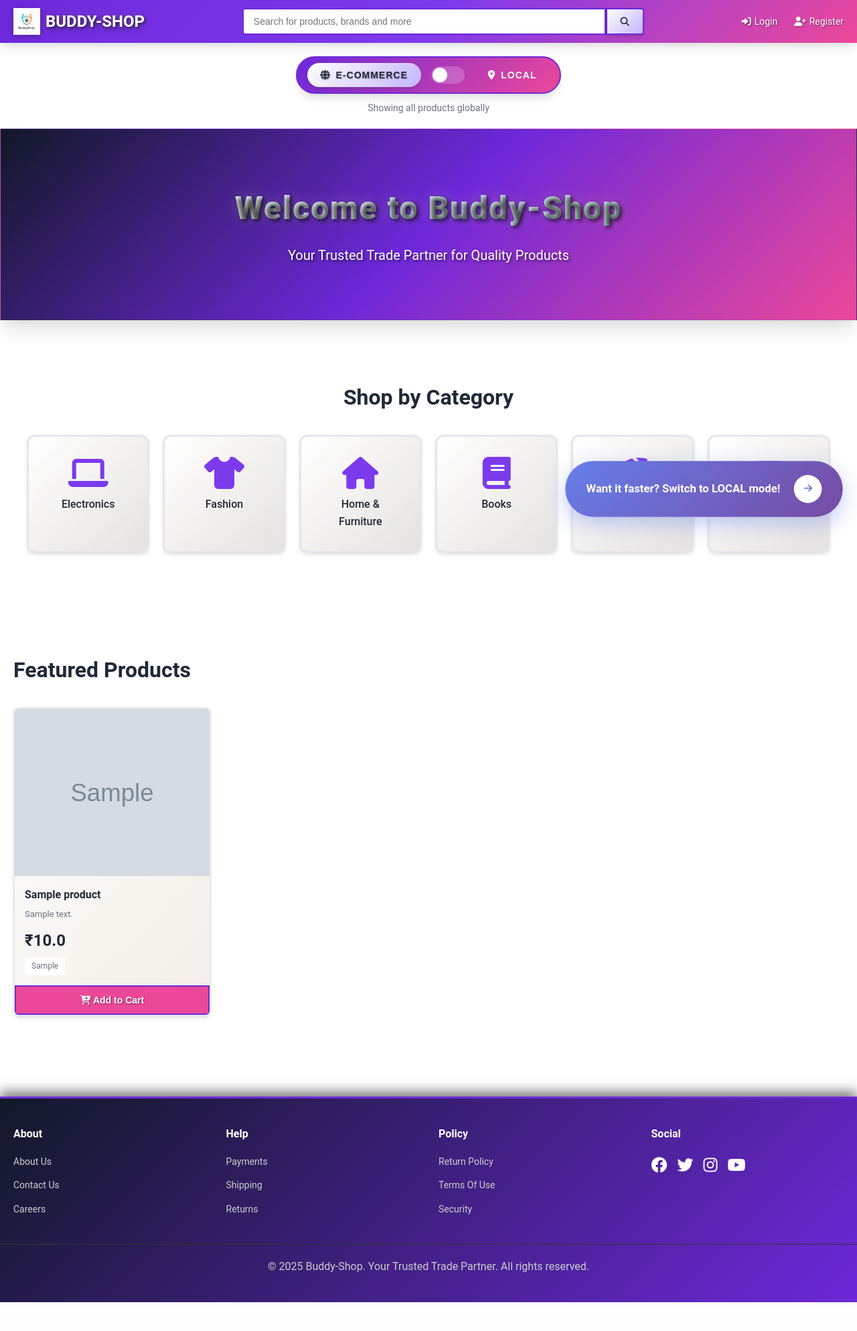
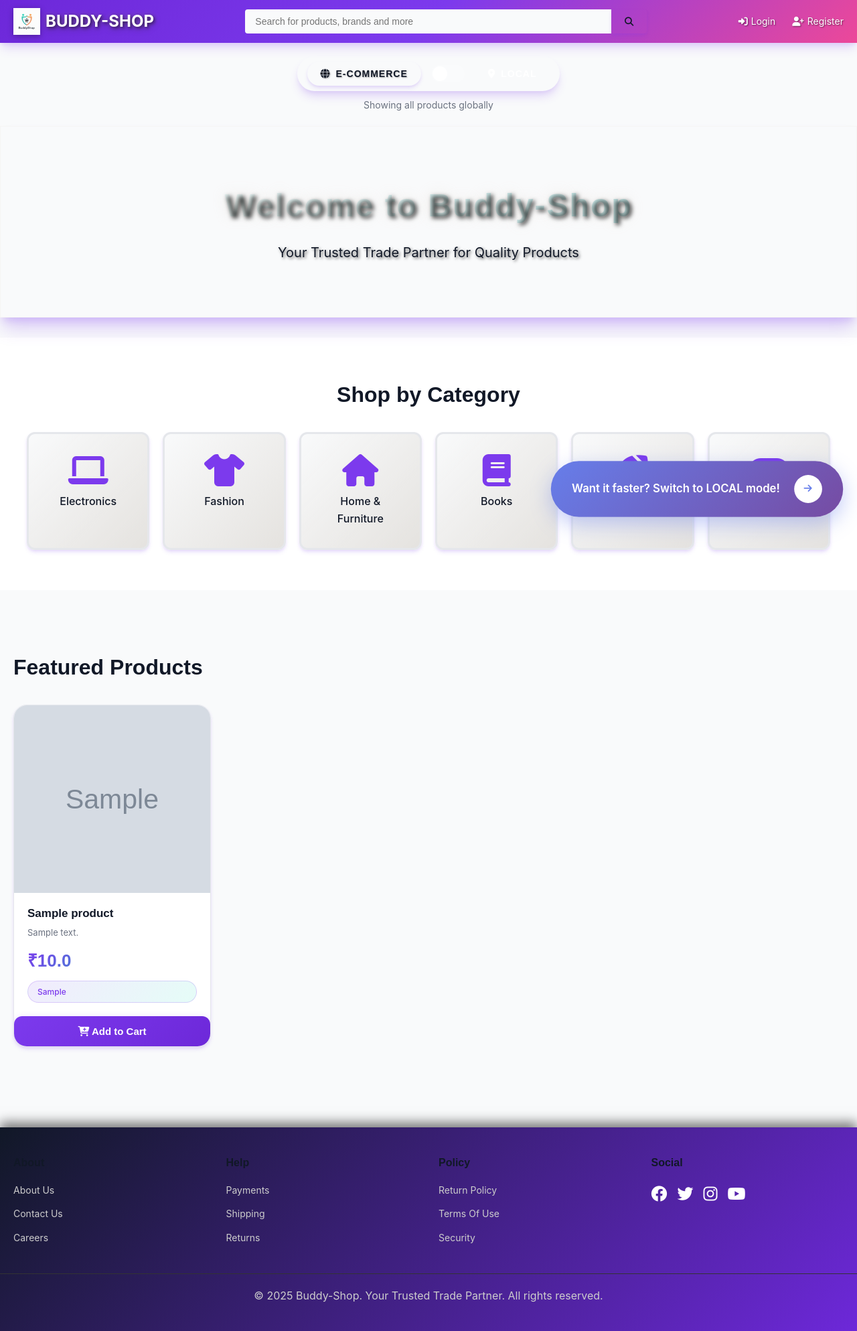
Before and after one commit to Um-esh/test, a Flask app: page /home in a window 1280 px wide. Shown: the whole page at 67% size. Before the commit the page ends 1944 px from the top, so only its background shows below. Run offline with Flask 3, Linux system fonts and the light colour scheme; tables that the repository leaves empty hold one stand-in row (values such as "Sample post"); grey boxes marked "Sample" are stand-in pictures; some libraries are stand-ins or nearby versions.

Commit message:
Update styling and add cart quantity management functionality
Adds API endpoints for updating and removing cart items, implements cart quantity control in the frontend, and refactors CSS to align with a modern Gen Z aesthetic, including updated fonts, colors, and shadows. Also updates product seeding with image URLs.

Replit-Commit-Author: Agent
Replit-Commit-Session-Id: 95821749-c8ec-4cc0-b857-e2ad16bd5a48
Replit-Commit-Checkpoint-Type: intermediate_checkpoint
Replit-Commit-Event-Id: 9c077be7-8ae0-474e-939e-d02684ef8418
Replit-Commit-Screenshot-Url: https://storage.googleapis.com/screenshot-production-us-central1/10202a91-74f8-4fd1-a383-b371c8ea4ff9/95821749-c8ec-4cc0-b857-e2ad16bd5a48/iexcHrR

```diff
--- a/FlipkartClone/app.py
+++ b/FlipkartClone/app.py
@@ -632,6 +632,29 @@ def check_cart(product_id):
     else:
         return jsonify({'in_cart': False})
 
+@app.route('/cart/update', methods=['POST'])
+def update_cart():
+    user = get_current_user()
+
+    if not user:
+        return jsonify({'success': False, 'message': 'Unauthorized'}), 401
+
+    data = request.json
+    product_id = data.get('product_id')
+    quantity = data.get('quantity', 1)
+
+    if quantity < 1:
+        return jsonify({'success': False, 'message': 'Quantity must be at least 1'})
+
+    cart_item = Cart.query.filter_by(user_id=user['user_id'], product_id=product_id).first()
+
+    if cart_item:
+        cart_item.quantity = quantity
+        db.session.commit()
+        return jsonify({'success': True, 'message': 'Cart updated!', 'quantity': quantity})
+    else:
+        return jsonify({'success': False, 'message': 'Item not in cart'})
+
 @app.route('/cart/remove/<int:cart_id>', methods=['POST'])
 def remove_from_cart(cart_id):
     user = get_current_user()
@@ -645,6 +668,21 @@ def remove_from_cart(cart_id):
         db.session.commit()
 
     return jsonify({'success': True, 'message': 'Removed from cart'})
+
+@app.route('/cart/remove-by-product/<product_id>', methods=['POST'])
+def remove_by_product(product_id):
+    user = get_current_user()
+
+    if not user:
+        return jsonify({'success': False, 'message': 'Unauthorized'}), 401
+
+    cart_item = Cart.query.filter_by(user_id=user['user_id'], product_id=product_id).first()
+    if cart_item:
+        db.session.delete(cart_item)
+        db.session.commit()
+        return jsonify({'success': True, 'message': 'Removed from cart'})
+
+    return jsonify({'success': False, 'message': 'Item not found'})
 
 @app.route('/checkout', methods=['GET', 'POST'])
 def checkout():
--- a/FlipkartClone/static/css/style.css
+++ b/FlipkartClone/static/css/style.css
@@ -4,42 +4,42 @@
     box-sizing: border-box;
 }
 
+@import url('https://fonts.googleapis.com/css2?family=Poppins:wght@400;500;600;700;800&family=Inter:wght@300;400;500;600;700&display=swap');
+
 :root {
     --primary-color: #7C3AED;
     --primary-dark: #6D28D9;
+    --primary-light: #A78BFA;
+    --accent-aqua: #00E6B3;
+    --accent-aqua-dark: #00C896;
     --secondary-color: #EC4899;
     --accent-pink: #F472B6;
-    --accent-purple: #A78BFA;
-    --accent-light: #F3E8FF;
-    --text-dark: #1F2937;
+    --text-dark: #111827;
     --text-light: #6B7280;
-    --bg-light: #FFFFFF;
-    --bg-secondary: #F9FAFB;
+    --bg-light: #F9FAFB;
+    --bg-white: #FFFFFF;
     --bg-dark: #111827;
     --success: #10B981;
     --error: #EF4444;
     --border-color: #E5E7EB;
-    --purple-light: #EDE9FE;
-    --purple-medium: #C4B5FD;
-
-    --accent-burgundy: #EC4899;
-    --accent-tan: #FFFFFF;
-    --accent-olive: #A78BFA;
-    --metallic-light: #C4B5FD;
-    --metallic-dark: #6D28D9;
-
-    --shadow-sm: 0 1px 2px 0 rgba(0, 0, 0, 0.05);
-    --shadow-md: 0 4px 6px -1px rgba(0, 0, 0, 0.1), 0 2px 4px -1px rgba(0, 0, 0, 0.06);
-    --shadow-lg: 0 10px 15px -3px rgba(0, 0, 0, 0.1), 0 4px 6px -2px rgba(0, 0, 0, 0.05);
-    --shadow-xl: 0 20px 25px -5px rgba(0, 0, 0, 0.1), 0 10px 10px -5px rgba(0, 0, 0, 0.04);
-    --shadow-inset: inset 0 2px 4px 0 rgba(0, 0, 0, 0.06);
+
+    --shadow-sm: 0 1px 3px 0 rgba(124, 58, 237, 0.1), 0 1px 2px 0 rgba(124, 58, 237, 0.06);
+    --shadow-md: 0 4px 6px -1px rgba(124, 58, 237, 0.15), 0 2px 4px -1px rgba(124, 58, 237, 0.1);
+    --shadow-lg: 0 10px 15px -3px rgba(124, 58, 237, 0.2), 0 4px 6px -2px rgba(124, 58, 237, 0.1);
+    --shadow-xl: 0 20px 25px -5px rgba(124, 58, 237, 0.25), 0 10px 10px -5px rgba(124, 58, 237, 0.15);
+    --shadow-glow: 0 0 20px rgba(0, 230, 179, 0.4);
 }
 
 body {
-    font-family: 'Roboto', 'Arial', sans-serif;
+    font-family: 'Inter', -apple-system, BlinkMacSystemFont, 'Segoe UI', sans-serif;
     color: var(--text-dark);
     background-color: var(--bg-light);
     line-height: 1.6;
+}
+
+h1, h2, h3, h4, h5, h6 {
+    font-family: 'Poppins', sans-serif;
+    font-weight: 600;
 }
 
 .navbar {
@@ -238,86 +238,166 @@ body {
 }
 
 .product-card {
-    background: linear-gradient(135deg, var(--bg-light) 0%, rgba(212, 197, 176, 0.3) 100%);
-    border-radius: 8px;
+    background: var(--bg-white);
+    border-radius: 20px;
     overflow: hidden;
     cursor: pointer;
-    transition: all 0.3s;
+    transition: all 0.4s cubic-bezier(0.4, 0, 0.2, 1);
     box-shadow: var(--shadow-md);
-    border: 2px solid var(--border-color);
+    border: 1px solid var(--border-color);
     position: relative;
+    display: flex;
+    flex-direction: column;
 }
 
 .product-card:hover {
-    transform: translateY(-8px) scale(1.02);
-    box-shadow: var(--shadow-xl);
-    border-color: var(--accent-olive);
+    transform: translateY(-8px);
+    box-shadow: var(--shadow-xl), var(--shadow-glow);
+    border-color: var(--accent-aqua);
 }
 
 .product-image {
     width: 100%;
-    height: 250px;
+    height: 280px;
     overflow: hidden;
-    background: var(--bg-light);
+    background: linear-gradient(135deg, #F9FAFB 0%, #EDE9FE 100%);
+    position: relative;
 }
 
 .product-image img {
     width: 100%;
     height: 100%;
     object-fit: cover;
+    transition: transform 0.4s cubic-bezier(0.4, 0, 0.2, 1);
+}
+
+.product-card:hover .product-image img {
+    transform: scale(1.05);
 }
 
 .product-info {
-    padding: 15px;
+    padding: 20px;
+    flex: 1;
+    display: flex;
+    flex-direction: column;
 }
 
 .product-info h3 {
-    font-size: 16px;
+    font-size: 17px;
+    font-weight: 600;
     margin-bottom: 8px;
     color: var(--text-dark);
+    font-family: 'Poppins', sans-serif;
+    line-height: 1.3;
+    display: -webkit-box;
+    -webkit-line-clamp: 2;
+    -webkit-box-orient: vertical;
+    overflow: hidden;
 }
 
 .product-description {
     font-size: 13px;
     color: var(--text-light);
-    margin-bottom: 10px;
-    line-height: 1.4;
+    margin-bottom: 12px;
+    line-height: 1.5;
 }
 
 .product-price {
-    font-size: 24px;
-    font-weight: bold;
-    color: var(--text-dark);
-    margin-bottom: 5px;
+    font-size: 26px;
+    font-weight: 700;
+    background: linear-gradient(135deg, var(--primary-color) 0%, var(--accent-aqua) 100%);
+    -webkit-background-clip: text;
+    -webkit-text-fill-color: transparent;
+    background-clip: text;
+    margin-bottom: 8px;
+    font-family: 'Poppins', sans-serif;
 }
 
 .product-category {
     display: inline-block;
-    background: var(--bg-light);
-    padding: 4px 10px;
-    border-radius: 4px;
+    background: linear-gradient(135deg, rgba(124, 58, 237, 0.1) 0%, rgba(0, 230, 179, 0.1) 100%);
+    padding: 6px 14px;
+    border-radius: 20px;
     font-size: 12px;
-    color: var(--text-light);
+    font-weight: 500;
+    color: var(--primary-color);
+    border: 1px solid rgba(124, 58, 237, 0.2);
+    margin-top: auto;
+}
+
+.cart-actions {
+    width: 100%;
 }
 
 .add-to-cart-btn {
     width: 100%;
-    padding: 12px;
-    background: linear-gradient(135deg, var(--secondary-color) 0%, var(--accent-burgundy) 100%);
-    color: var(--accent-tan);
-    border: 2px solid var(--metallic-dark);
+    padding: 14px;
+    background: linear-gradient(135deg, var(--primary-color) 0%, var(--primary-dark) 100%);
+    color: white;
+    border: none;
+    border-radius: 12px;
     cursor: pointer;
-    font-size: 14px;
+    font-size: 15px;
+    font-weight: 600;
+    font-family: 'Poppins', sans-serif;
+    transition: all 0.3s cubic-bezier(0.4, 0, 0.2, 1);
+    box-shadow: 0 4px 12px rgba(124, 58, 237, 0.3);
+}
+
+.add-to-cart-btn:hover {
+    background: linear-gradient(135deg, var(--primary-dark) 0%, var(--primary-color) 100%);
+    transform: translateY(-2px);
+    box-shadow: 0 6px 20px rgba(124, 58, 237, 0.4);
+}
+
+.add-to-cart-btn:active {
+    transform: translateY(0);
+}
+
+.cart-quantity-control {
+    display: flex;
+    align-items: center;
+    justify-content: space-between;
+    gap: 12px;
+    width: 100%;
+    padding: 10px 12px;
+    background: linear-gradient(135deg, rgba(0, 230, 179, 0.1) 0%, rgba(124, 58, 237, 0.1) 100%);
+    border-radius: 12px;
+    border: 2px solid var(--accent-aqua);
+}
+
+.cart-qty-btn {
+    width: 36px;
+    height: 36px;
+    border-radius: 10px;
+    border: none;
+    background: var(--primary-color);
+    color: white;
+    font-size: 18px;
     font-weight: bold;
-    transition: all 0.3s;
-    box-shadow: var(--shadow-md);
-    text-shadow: 1px 1px 2px rgba(0, 0, 0, 0.5);
-}
-
-.add-to-cart-btn:hover {
-    background: linear-gradient(135deg, var(--accent-burgundy) 0%, var(--secondary-color) 100%);
-    transform: translateY(-2px);
-    box-shadow: var(--shadow-lg);
+    cursor: pointer;
+    transition: all 0.2s;
+    display: flex;
+    align-items: center;
+    justify-content: center;
+}
+
+.cart-qty-btn:hover {
+    background: var(--primary-dark);
+    transform: scale(1.05);
+}
+
+.cart-qty-btn:active {
+    transform: scale(0.95);
+}
+
+.cart-qty-display {
+    flex: 1;
+    text-align: center;
+    font-size: 16px;
+    font-weight: 600;
+    color: var(--text-dark);
+    font-family: 'Poppins', sans-serif;
 }
 
 .no-products {
--- a/FlipkartClone/templates/index.html
+++ b/FlipkartClone/templates/index.html
@@ -73,9 +73,11 @@
                             {% endif %}
                             <div class="product-price">₹{{ product.price }}</div>
                         </div>
+                        <div class="cart-actions" id="cart-actions-{{ product.product_id }}">
                             <button class="add-to-cart-btn" onclick="event.stopPropagation(); addToCart('{{ product.product_id }}')">
                                 <i class="fas fa-cart-plus"></i> Add to Cart
                             </button>
+                        </div>
                     </div>
                     {% endfor %}
                 </div>
@@ -148,9 +150,11 @@
                         <div class="product-price">₹{{ product.price }}</div>
                         <div class="product-category">{{ product.category }}</div>
                     </div>
+                    <div class="cart-actions" id="cart-actions-{{ product.product_id }}">
                         <button class="add-to-cart-btn" onclick="event.stopPropagation(); addToCart('{{ product.product_id }}')">
                             <i class="fas fa-cart-plus"></i> Add to Cart
                         </button>
+                    </div>
                 </div>
                 {% endfor %}
             </div>
@@ -313,6 +317,7 @@ async function addToCart(productId) {
 
         if (data.success) {
             showNotification(data.message, 'success');
+            updateCartButton(productId, 1);
         } else {
             if (response.status === 401) {
                 window.location.href = '/login';
@@ -324,5 +329,94 @@ async function addToCart(productId) {
         showNotification('Failed to add to cart', 'error');
     }
 }
+
+function updateCartButton(productId, quantity) {
+    const container = document.getElementById(`cart-actions-${productId}`);
+    if (container) {
+        container.innerHTML = `
+            <div class="cart-quantity-control">
+                <button class="cart-qty-btn" onclick="event.stopPropagation(); updateQuantity('${productId}', ${quantity - 1})">−</button>
+                <span class="cart-qty-display">${quantity} in cart</span>
+                <button class="cart-qty-btn" onclick="event.stopPropagation(); updateQuantity('${productId}', ${quantity + 1})">+</button>
+            </div>
+        `;
+    }
+}
+
+async function updateQuantity(productId, newQuantity) {
+    if (newQuantity < 1) {
+        if (confirm('Remove this item from cart?')) {
+            await removeFromCart(productId);
+        }
+        return;
+    }
+
+    try {
+        const response = await fetch('/cart/update', {
+            method: 'POST',
+            headers: {
+                'Content-Type': 'application/json'
+            },
+            body: JSON.stringify({ product_id: productId, quantity: newQuantity })
+        });
+
+        const data = await response.json();
+
+        if (data.success) {
+            updateCartButton(productId, newQuantity);
+        } else {
+            showNotification(data.message, 'error');
+        }
+    } catch (error) {
+        showNotification('Failed to update quantity', 'error');
+    }
+}
+
+async function removeFromCart(productId) {
+    try {
+        const response = await fetch(`/cart/remove-by-product/${productId}`, {
+            method: 'POST',
+            headers: {
+                'Content-Type': 'application/json'
+            }
+        });
+
+        const data = await response.json();
+
+        if (data.success) {
+            const container = document.getElementById(`cart-actions-${productId}`);
+            if (container) {
+                container.innerHTML = `
+                    <button class="add-to-cart-btn" onclick="event.stopPropagation(); addToCart('${productId}')">
+                        <i class="fas fa-cart-plus"></i> Add to Cart
+                    </button>
+                `;
+            }
+            showNotification(data.message, 'success');
+        }
+    } catch (error) {
+        showNotification('Failed to remove item', 'error');
+    }
+}
+
+async function checkCartStatus() {
+    {% if user %}
+    const productCards = document.querySelectorAll('.product-card');
+    for (const card of productCards) {
+        const productId = card.querySelector('.cart-actions').id.replace('cart-actions-', '');
+        try {
+            const response = await fetch(`/cart/check/${productId}`);
+            const data = await response.json();
+            if (data.in_cart) {
+                updateCartButton(productId, data.quantity);
+            }
+        } catch (error) {
+            console.error('Failed to check cart status:', error);
+        }
+    }
+    {% endif %}
+}
+
+document.addEventListener('DOMContentLoaded', checkCartStatus);
 </script>
 {% endblock %}
```
Also changed, not shown: FlipkartClone/scripts/seed.py (+35 -34 lines). Lines whose indentation alone changed are shown as unchanged.
